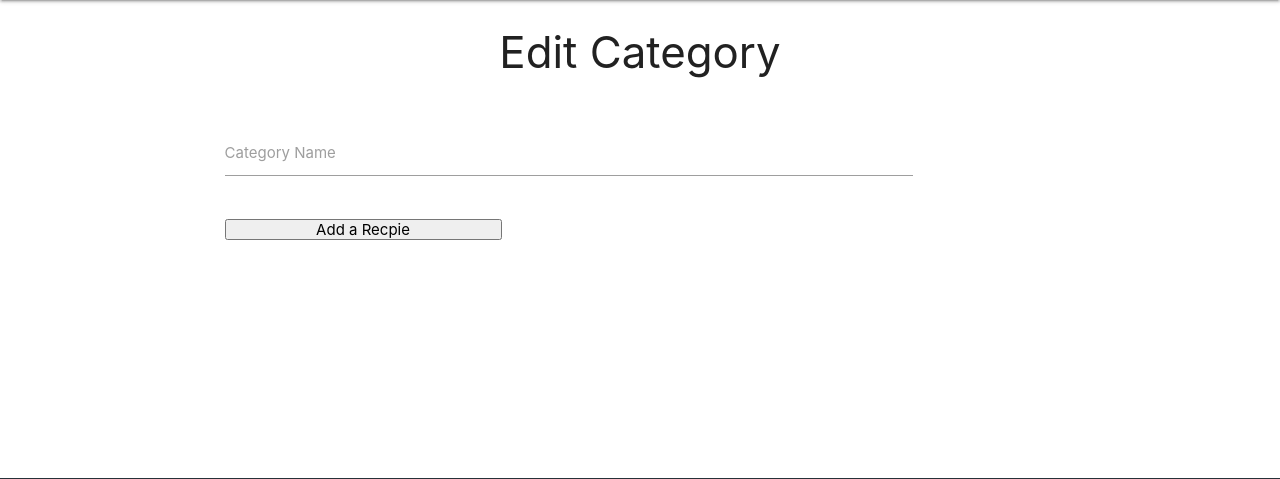
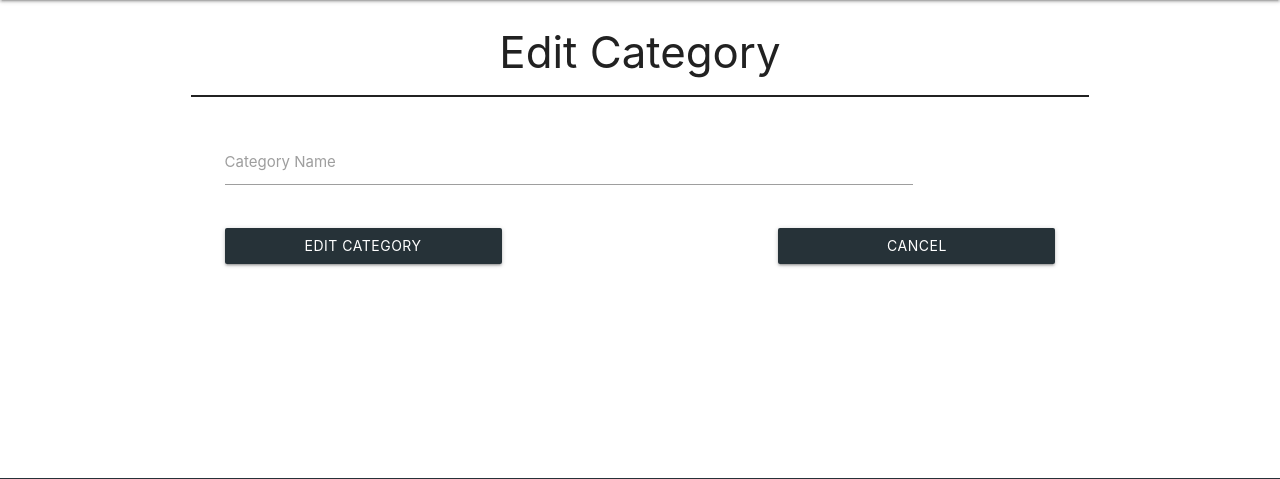
Before and after one commit to dhruv2102/MS3-Recepie-Book, a Flask app: template templates/edit_category.html in a window 1280 px wide. Shown: the part 64-543 px from the top of the page. Run offline with Flask 2, Linux system fonts and the light colour scheme; the template is opened without the code that fills it, so the values that code supplies are empty; some libraries are stand-ins or nearby versions.

Commit message:
Adding styling for edit category

```diff
--- a/templates/edit_category.html
+++ b/templates/edit_category.html
@@ -3,6 +3,7 @@
 {% block content %}
     <div class="row">
         <h3 class='center-align'>Edit Category</h3>
+        <hr class="blue-gray underline">
     </div>
 
     <div class="row">
@@ -21,7 +22,8 @@
             <!-- Add a cancel button -->
             <div class="row">
                 <div class="col s12">
-                    <button type="submit" class="col s4">Add a Recpie</button>
+                    <button type="submit" class="col s4 btn blue-grey darken-4">Edit Category</button>
+                    <a href="{{ url_for('categories') }}" class="btn blue-grey darken-4 col s4 right">Cancel</a>
                 </div>
             </div>
         </form>
```
